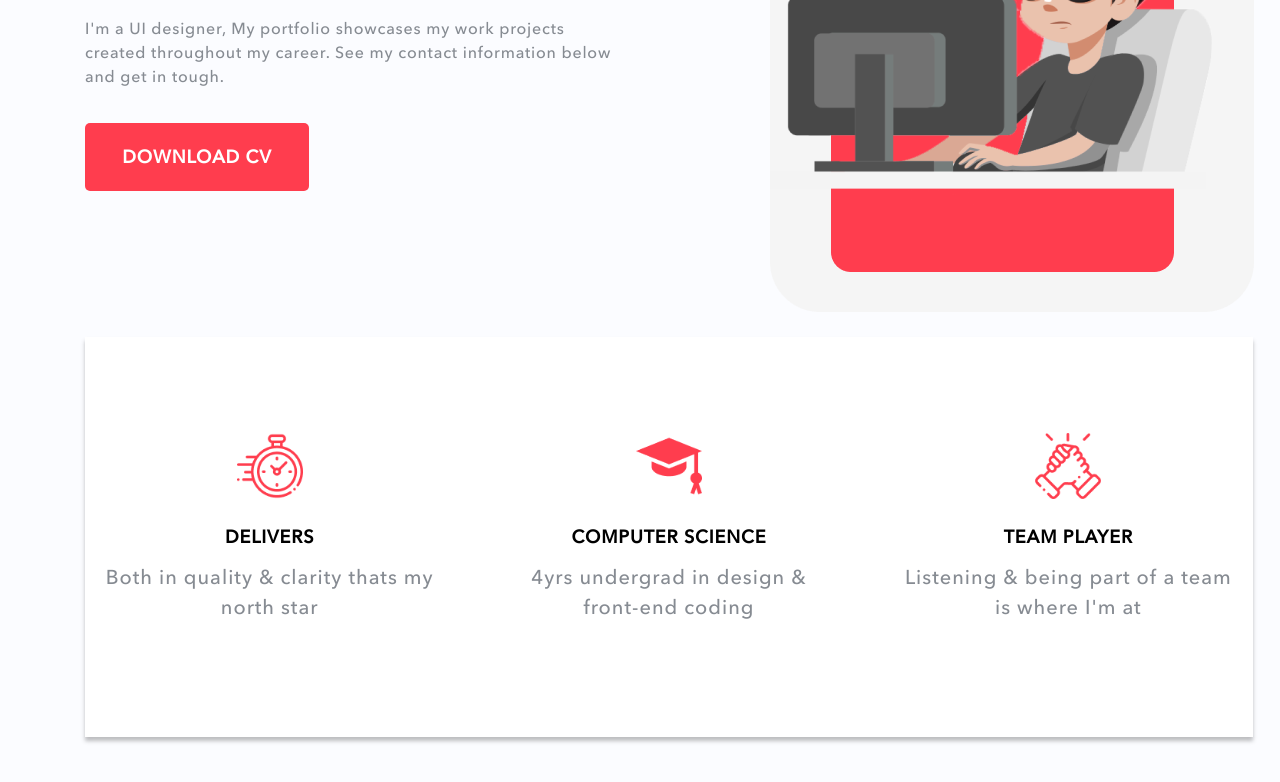
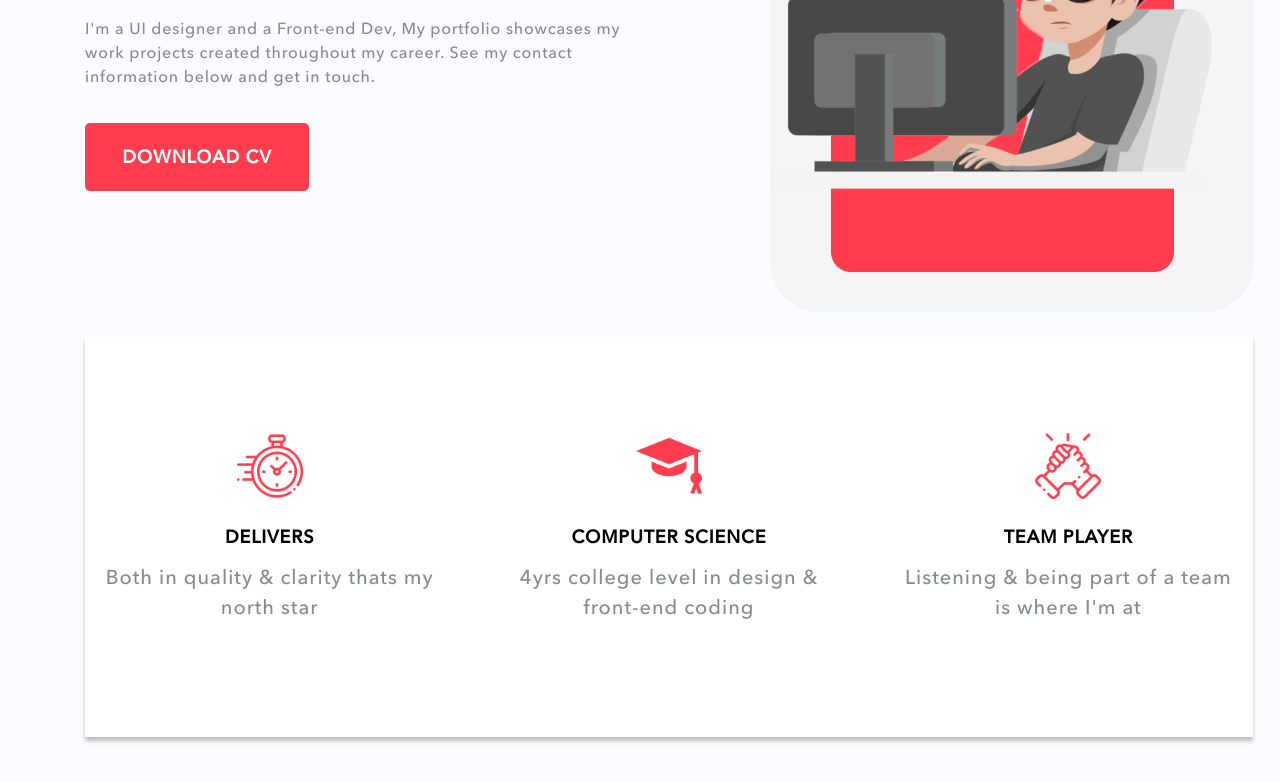
Before and after one commit to Damiel31/damielmaquiling.githhub.io, a plain HTML site: page index.html in a window 1280 px wide. Shown: the part 370-1152 px from the top of the page. Drawn offline with nearby package versions, Linux system fonts and the light colour scheme.

Commit message:
fixed bugs

```diff
--- a/index.html
+++ b/index.html
@@ -42,8 +42,8 @@
                         <strong>HELLO, MY NAME IS</strong>
                         <h1>DAMIEL MAQUILING</h1>
                         <p>
-                            I'm a UI designer, My portfolio showcases my work projects created
-                            throughout my career. See my contact information below and get in tough.
+                            I'm a UI designer and a Front-end Dev, My portfolio showcases my work projects created
+                            throughout my career. See my contact information below and get in touch.
                         </p>
                         <a href="My_CV.pdf" download="MY_CV">
                             <button type="button">DOWNLOAD CV</button>
@@ -86,7 +86,7 @@
                             <div class="box-text">
                                 <h1>COMPUTER SCIENCE</h1>
                                 <p>
-                                    4yrs undergrad in design &
+                                    4yrs college level in design &
                                     front-end coding
                                 </p>
                             </div>
```
Also changed, not shown: kamayan.html (+1 -1 lines), img/img-casestudy-kamayan-01.png (renamed from img/img-casestud-kamayan-01.png).
